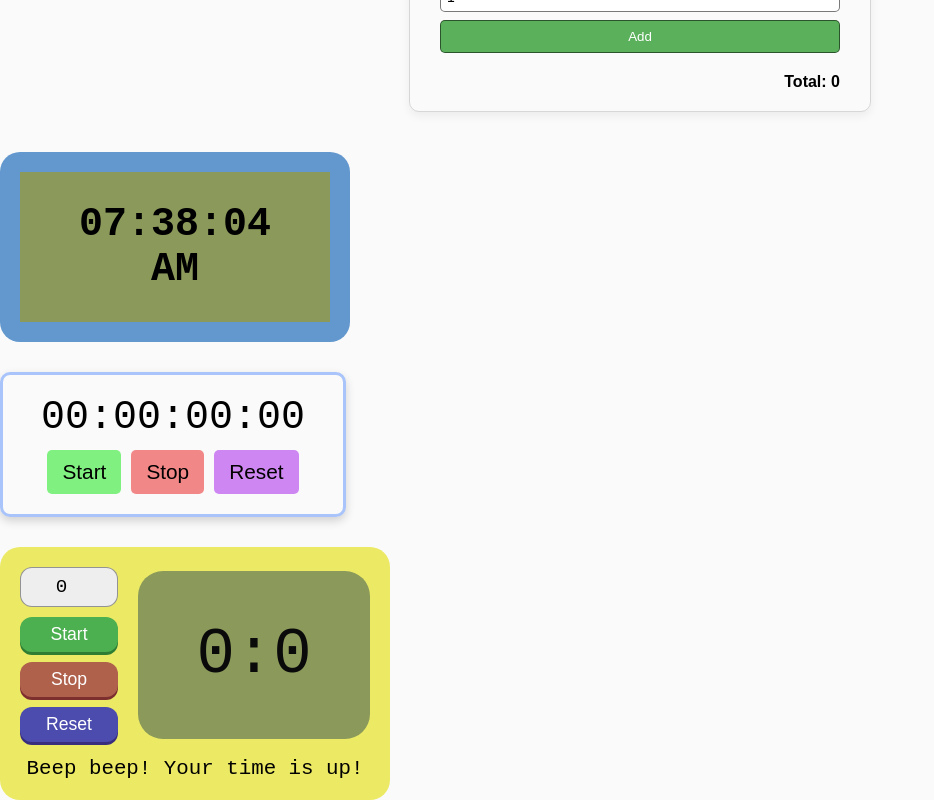
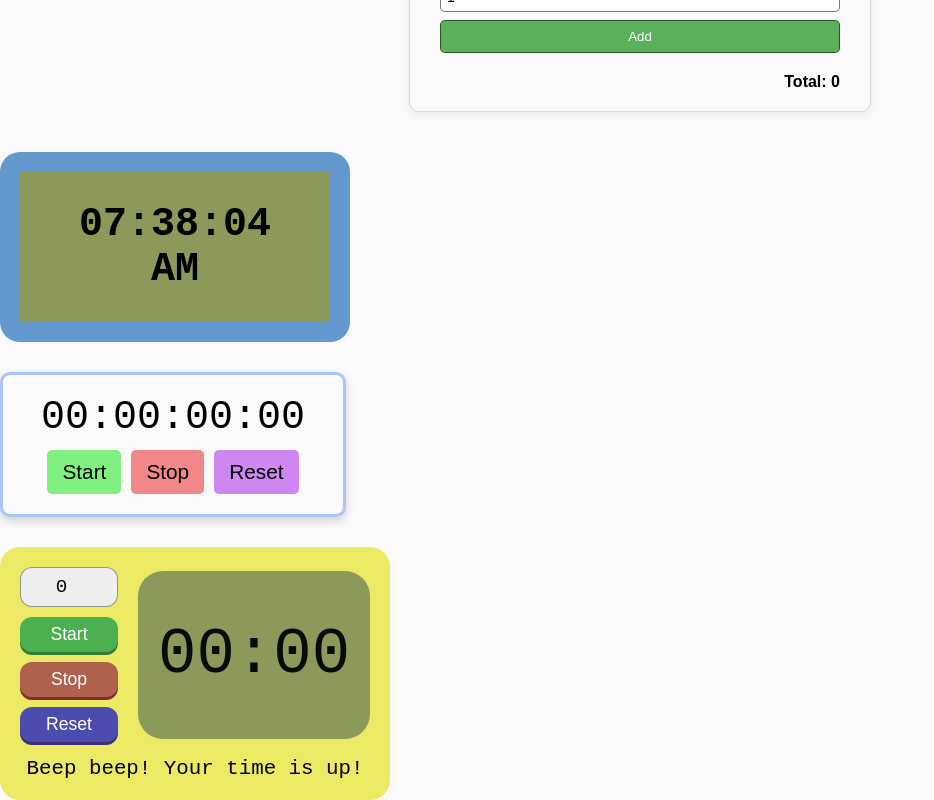
Before and after one commit to HanKwan/react-fundamentals, a React (Vite) app in the folder practice/: page / in a window 1280 px wide. Shown: the part 1422-2222 px from the top of the page, without its empty margins (0-934 px from the left). Built offline with nearby package versions, Linux system fonts and the light colour scheme.

Commit message:
refactor: add padStart to the time display

```diff
--- a/practice/src/component/Timer.tsx
+++ b/practice/src/component/Timer.tsx
@@ -42,6 +42,7 @@ function Timer() {
 
         endTimeRef.current = Date.now() + duration
         setRemainingTime(duration)
+        setInputMinutes(0)
         setIsRunning(true)
     }
     const handleStop = () => {
@@ -61,8 +62,8 @@ function Timer() {
     }
 
     const format = () => {
-        let minutes = Math.floor(remainingTime / (1000 * 60))
-        let seconds = Math.floor(remainingTime / 1000 % 60)
+        let minutes = Math.floor(remainingTime / (1000 * 60)).toString().padStart(2, "0")
+        let seconds = Math.floor(remainingTime / 1000 % 60).toString().padStart(2, "0")
 
         return `${minutes}:${seconds}`
     }
```
